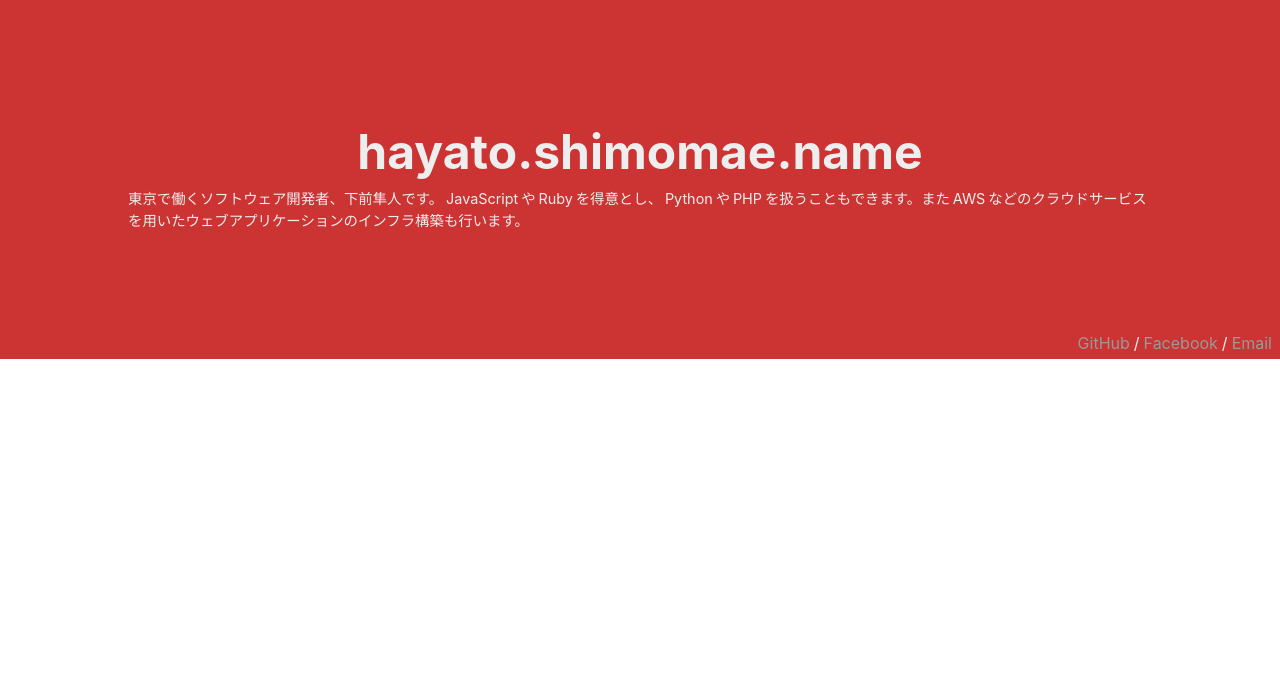
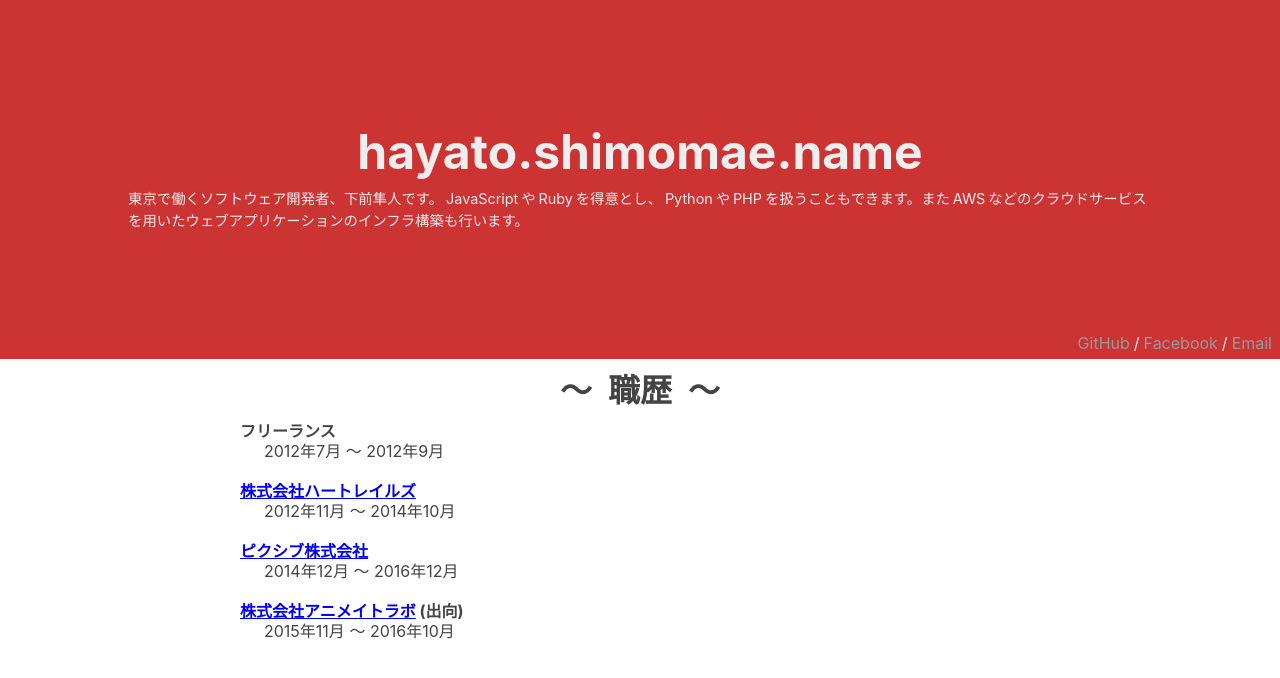
Before and after one commit to shimomaehayato/hayato.shimomae.name, a plain HTML site: page index.html in a window 1280 px wide. Drawn offline with Linux system fonts and the light colour scheme.

Commit message:
Add career history (#5)

```diff
--- a/index.html
+++ b/index.html
@@ -51,6 +51,27 @@
       </nav>
     </header>
     <main id="content">
+      <section id="career-history">
+        <h2>職歴</h2>
+        <dl>
+          <div>
+            <dt>フリーランス</dt>
+            <dd><time datetime="2012-07">2012年7月</time> 〜 <time datetime="2012-09">2012年9月</time></dd>
+          </div>
+          <div>
+            <dt><a href="http://www.heartrails.com">株式会社ハートレイルズ</a></dt>
+            <dd><time datetime="2012-11">2012年11月</time> 〜 <time datetime="2014-10">2014年10月</time></dd>
+          </div>
+          <div>
+            <dt><a href="http://www.pixiv.co.jp/">ピクシブ株式会社</a></dt>
+            <dd><time datetime="2014-12">2014年12月</time> 〜 <time datetime="2016-12">2016年12月</time></dd>
+          </div>
+          <div>
+            <dt><a href="https://www.animatelab.com/">株式会社アニメイトラボ</a> (出向)</dt>
+            <dd><time datetime="2015-11">2015年11月</time> 〜 <time datetime="2016-10">2016年10月</time></dd>
+          </div>
+        </dl>
+      </section>
     </main>
   </body>
 </html>
--- a/styles/common.css
+++ b/styles/common.css
@@ -1,5 +1,11 @@
+@charset "UTF-8";
+
 html, body {
   margin: 0;
+}
+
+html {
+  line-height: 1;
 }
 
 h1, h2, h3, h4, h5, h6 {
@@ -9,6 +15,19 @@ h1, h2, h3, h4, h5, h6 {
 p {
   line-height: 1.5;
   margin: 0;
+}
+
+dl {
+  margin: .25rem 0;
+}
+
+dt {
+  font-weight: bold;
+  margin: 0 0 .25rem 0;
+}
+
+dd {
+  margin: 0 0 .5rem 1.5rem;
 }
 
 dfn {
--- a/styles/header.css
+++ b/styles/header.css
@@ -1,3 +1,5 @@
+@charset "UTF-8";
+
 header {
   background-color: var(--header-background-color);
   color: var(--header-text-color);
--- /dev/null
+++ b/styles/layout.css
@@ -0,0 +1,40 @@
+@charset "UTF-8";
+
+html {
+  color: var(--main-text-color);
+  font-family: -apple-system, BlinkMacSystemFont, "Helvetiva Neue", YuGothic, "Yu Gothic", Meiryo, sans-serif;
+}
+
+section {
+  padding: 1rem .5rem;
+}
+
+h2 {
+  font-size: 2rem;
+  margin-bottom: 1rem;
+  text-align: center;
+}
+
+h2::before,
+h2::after {
+  content: "〜";
+}
+
+h2::before {
+  margin-right: .5em;
+}
+
+h2::after {
+  margin-left: .5em;
+}
+
+dl {
+  margin-left: auto;
+  margin-right: auto;
+  max-width: 800px;
+  width: 100%;
+}
+
+dl div:not(:first-child) {
+  margin-top: 1.5rem;
+}
--- a/styles/main.css
+++ b/styles/main.css
@@ -3,9 +3,4 @@
 @import "./common.css";
 @import "./variables.css";
 @import "./header.css";
-
-html {
-  color: var(--main-text-color);
-  font-family: -apple-system, BlinkMacSystemFont, "Helvetiva Neue", YuGothic, "Yu Gothic", Meiryo, sans-serif;
-  line-height: 1;
-}
+@import "./layout.css";
--- a/styles/variables.css
+++ b/styles/variables.css
@@ -1,5 +1,7 @@
+@charset "UTF-8";
+
 :root {
-  --main-text-color: #333;
+  --main-text-color: #444;
 
   --header-background-color: #c33;
   --header-text-color: #eee;
```
